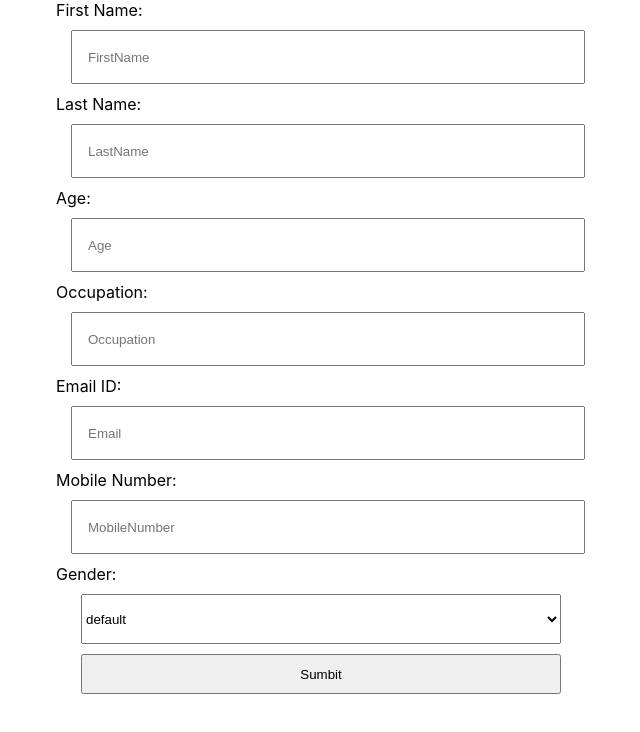
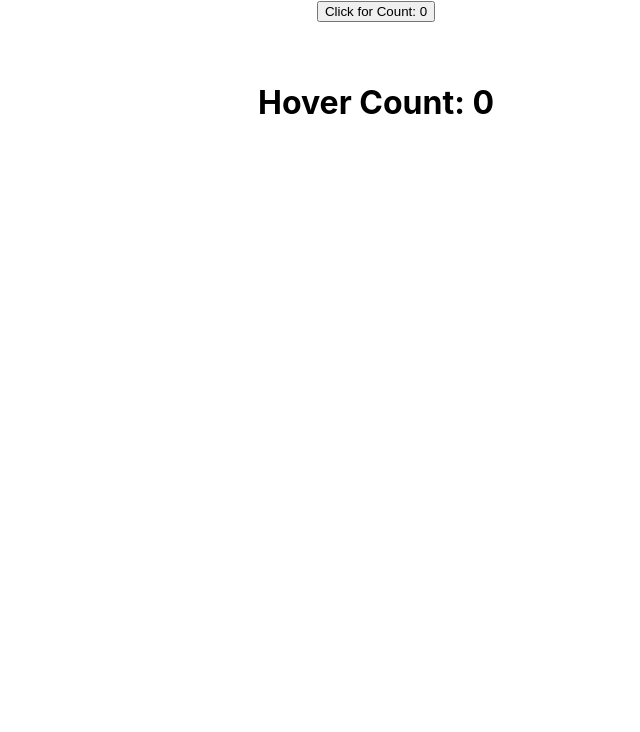
Before and after one commit to KKeyan24/reactJSLearing, a React (Create React App) app: page / in a window 1280 px wide. Shown: the top 732 px of the page, without its empty margins (264-904 px from the left). Built offline with nearby package versions, Linux system fonts and the light colour scheme.

Commit message:
RJS:- HOC

```diff
--- a/src/App.js
+++ b/src/App.js
@@ -1,10 +1,14 @@
 import './App.css';
-import Form from './FormHandling/Form';
+import Counter from './highorderComp/Counter';
+import HoverCount from './highorderComp/HoverCount';
+
 
 function App() {
   return (
     <div className="App">
-      <Form/>
+      <Counter></Counter><br>
+      </br><br></br>
+      <HoverCount/>
     </div>
   );
 }
--- /dev/null
+++ b/src/highorderComp/Counter.js
@@ -0,0 +1,15 @@
+import React, { Component } from 'react'
+import UpdatedComponent from './HOC'
+
+class Counter extends Component {
+  render() {
+    const { countValue, incrementFunc } = this.props
+    return (
+      <div>
+        <button onClick={incrementFunc}>Click for Count: {countValue}</button>
+      </div>
+    )
+  }
+}
+
+export default UpdatedComponent(Counter)
--- /dev/null
+++ b/src/highorderComp/HOC.js
@@ -0,0 +1,28 @@
+import React from "react";
+
+const UpdatedComponent = (OriginalComponent) => {
+    class NewComponent extends React.Component {
+        constructor(props) {
+            super(props)
+
+            this.state = {
+                count: 0
+            }
+        }
+
+        incermentCounter = () => {
+            this.setState(prevState => {
+                return {
+                    count: prevState.count + 1
+                }
+            })
+        }
+
+        render() {
+            return <OriginalComponent  countValue={this.state.count} incrementFunc={this.incermentCounter}/>
+        }
+    }
+    return NewComponent
+}
+
+export default UpdatedComponent
--- /dev/null
+++ b/src/highorderComp/HoverCount.js
@@ -0,0 +1,15 @@
+import React, { Component } from 'react'
+import UpdatedComponent from './HOC'
+
+class HoverCount extends Component {
+    render() {
+        const { countValue, incrementFunc } = this.props
+        return (
+            <div>
+                <h1 onMouseOutCapture={incrementFunc}> Hover Count: {countValue}</h1>
+            </div>
+        )
+    }
+}
+
+export default UpdatedComponent(HoverCount)
```
